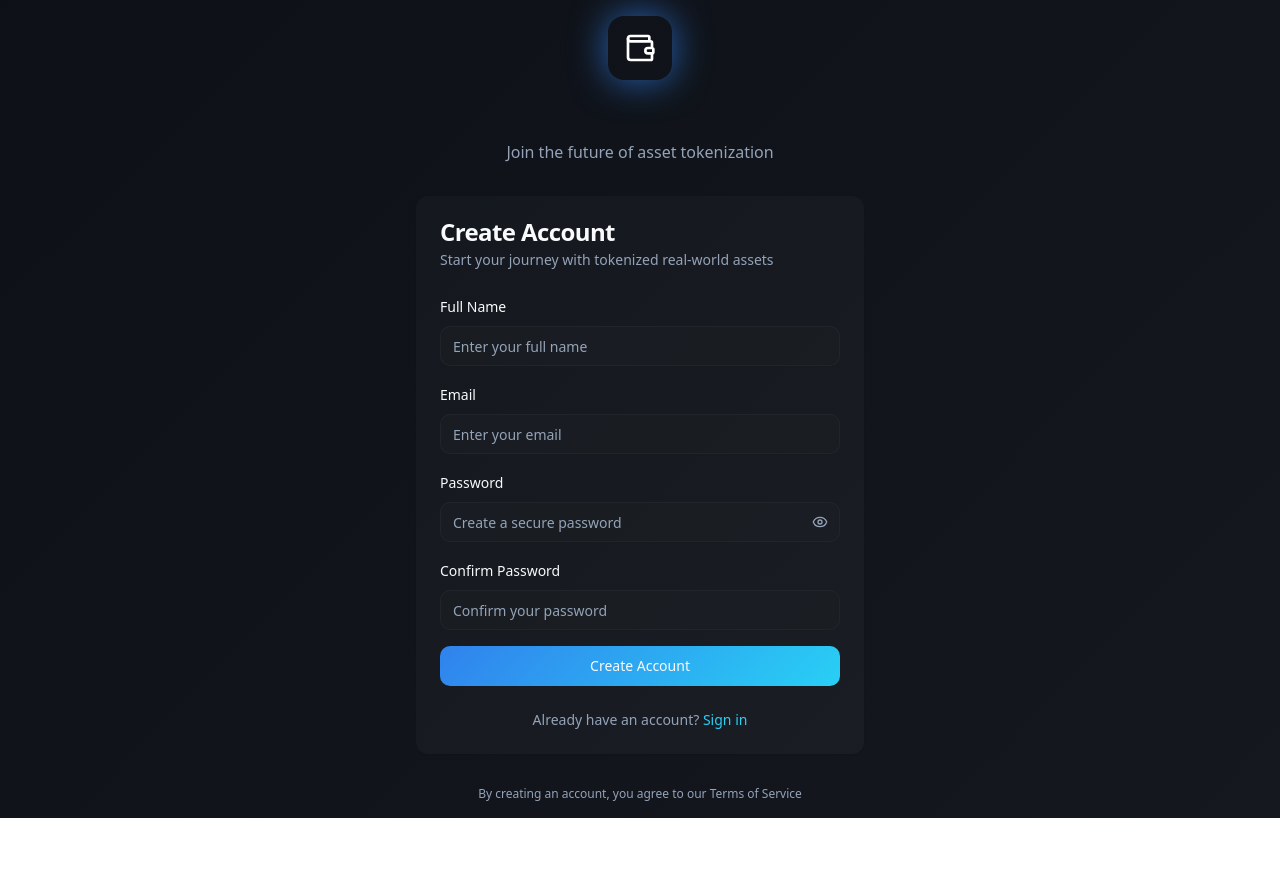
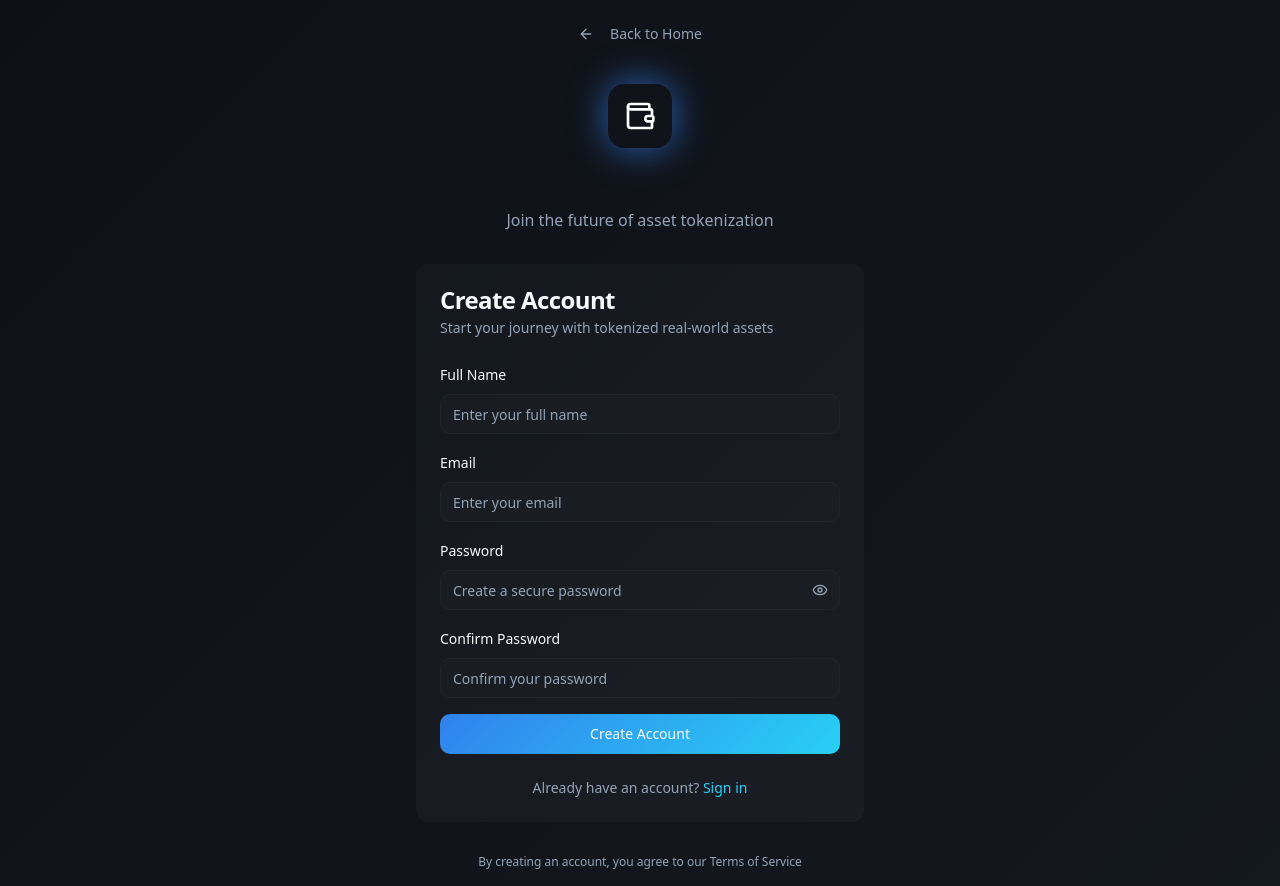
Before and after one commit to PBC2212/tokenize-my-assets, a React (Vite) app: page /register in a window 1280 px wide. Before the commit the page ends 818 px from the top, so only its background shows below. Built offline with nearby package versions, Linux system fonts and the light colour scheme.

Commit message:
Add navigation links

```diff
--- a/src/pages/Login.tsx
+++ b/src/pages/Login.tsx
@@ -5,7 +5,7 @@ import { Input } from "@/components/ui/input";
 import { Label } from "@/components/ui/label";
 import { Card, CardContent, CardDescription, CardHeader, CardTitle } from "@/components/ui/card";
 import { Link, Navigate } from "react-router-dom";
-import { Wallet, Eye, EyeOff } from "lucide-react";
+import { Wallet, Eye, EyeOff, ArrowLeft } from "lucide-react";
 
 const Login = () => {
   const { user, login } = useAuth();
@@ -33,6 +33,16 @@ const Login = () => {
   return (
     <div className="min-h-screen flex items-center justify-center p-4">
       <div className="w-full max-w-md space-y-8">
+        {/* Back to Home Link */}
+        <div className="text-center">
+          <Button variant="ghost" size="sm" asChild>
+            <Link to="/" className="inline-flex items-center text-muted-foreground hover:text-foreground">
+              <ArrowLeft className="w-4 h-4 mr-2" />
+              Back to Home
+            </Link>
+          </Button>
+        </div>
+
         {/* Logo */}
         <div className="text-center">
           <div className="inline-flex items-center justify-center w-16 h-16 bg-gradient-primary rounded-2xl mb-4 animate-pulse-glow">
--- a/src/pages/Register.tsx
+++ b/src/pages/Register.tsx
@@ -5,7 +5,7 @@ import { Input } from "@/components/ui/input";
 import { Label } from "@/components/ui/label";
 import { Card, CardContent, CardDescription, CardHeader, CardTitle } from "@/components/ui/card";
 import { Link, Navigate, useNavigate } from "react-router-dom";
-import { Wallet, Eye, EyeOff, CheckCircle } from "lucide-react";
+import { Wallet, Eye, EyeOff, CheckCircle, ArrowLeft } from "lucide-react";
 
 const Register = () => {
   const { user, register } = useAuth();
@@ -49,6 +49,16 @@ const Register = () => {
   return (
     <div className="min-h-screen flex items-center justify-center p-4">
       <div className="w-full max-w-md space-y-8">
+        {/* Back to Home Link */}
+        <div className="text-center">
+          <Button variant="ghost" size="sm" asChild>
+            <Link to="/" className="inline-flex items-center text-muted-foreground hover:text-foreground">
+              <ArrowLeft className="w-4 h-4 mr-2" />
+              Back to Home
+            </Link>
+          </Button>
+        </div>
+
         {/* Logo */}
         <div className="text-center">
           <div className="inline-flex items-center justify-center w-16 h-16 bg-gradient-primary rounded-2xl mb-4 animate-pulse-glow">
```
